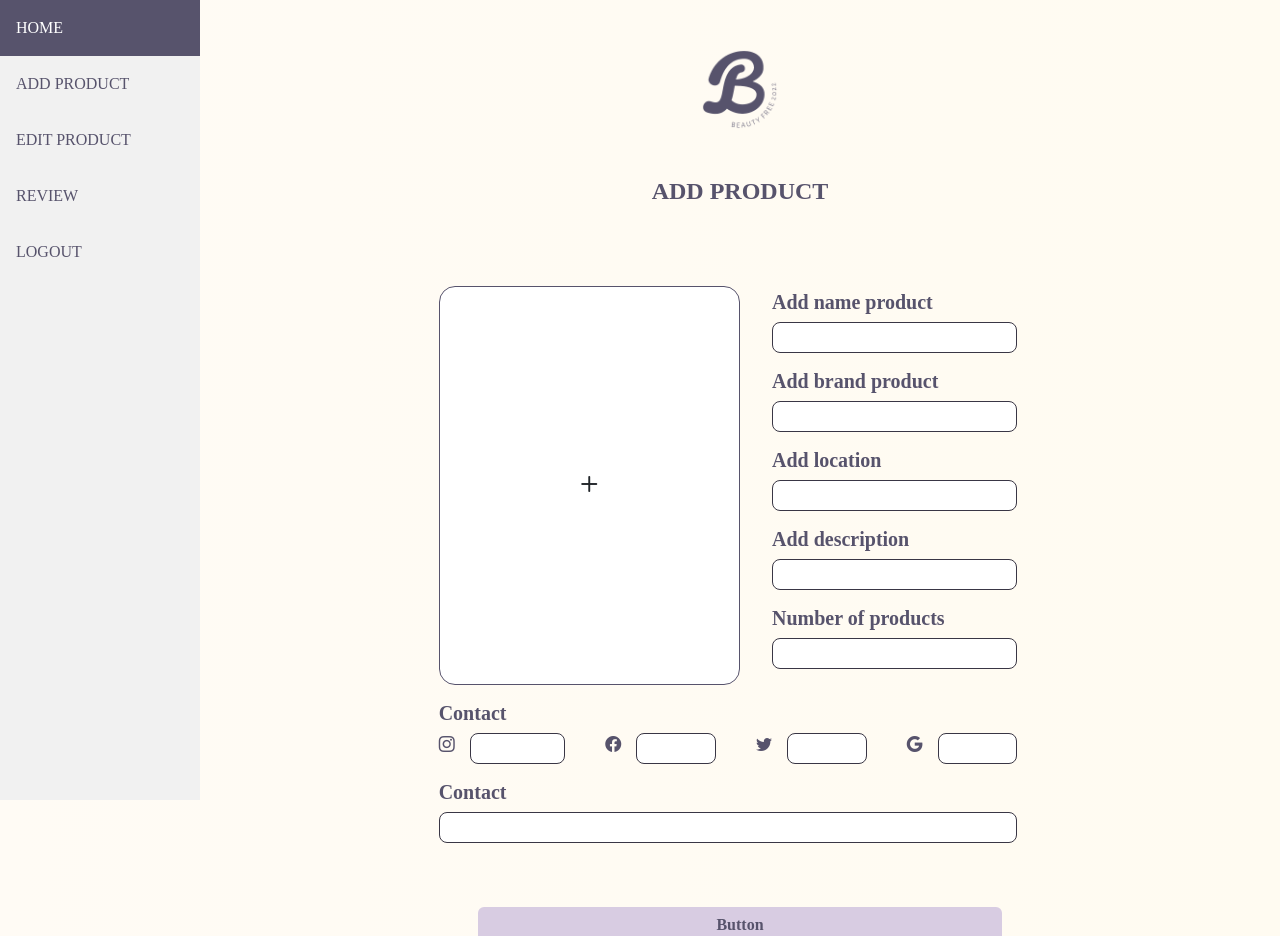
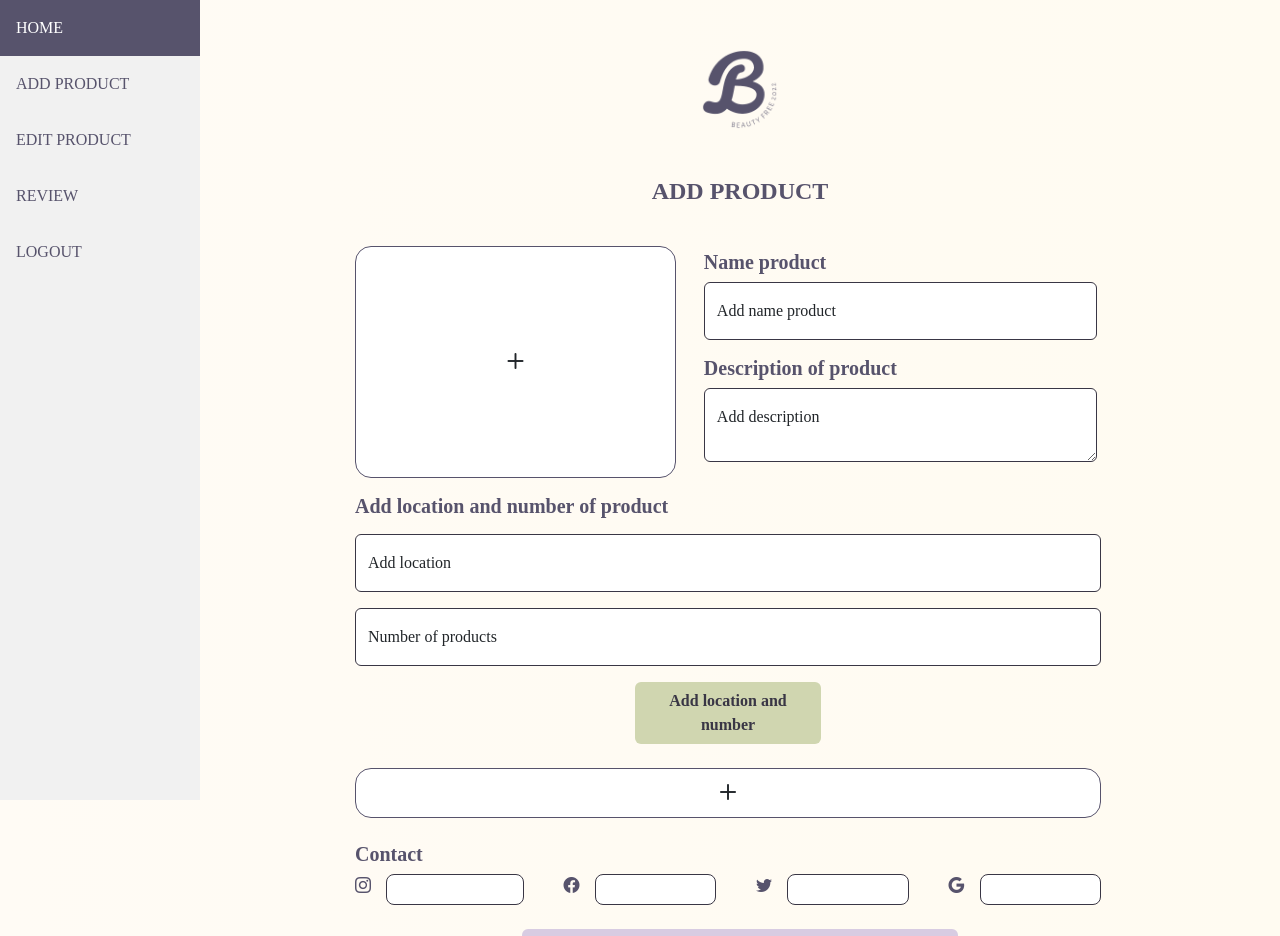
Before and after one commit to RonnaSat/Hackathon-Front, a React (Create React App) app: page /add_product in a window 1280 px wide. Shown: the top 936 px of the page. Built offline with nearby package versions, Linux system fonts and the light colour scheme; a web font is replaced by a local one.

Commit message:
add product

```diff
--- a/src/Admin/Add-product.js
+++ b/src/Admin/Add-product.js
@@ -13,44 +13,32 @@ export default function Add_product() {
                         <h4 class="text-center fw-bold card-body3">ADD PRODUCT</h4>
                     </div>
                     <div className='d-flex justify-content-center col-12'>
-                        <div className='col-8 '>
-                            <div class="row m-5">
-                                <div class="im-photo col-6 rounded-4 bg-white ">
+                        <div className='col-9 '>
+                            <div class="row m-2">
+                                <div class="im-photo col-5 rounded-4 bg-white ">
                                     <div className='d-flex justify-content-center align-items-center h-100'><i class="bi bi-plus fs-2"></i></div>
                                 </div>
-                                <div class="inform col-6">
+                                <div class="inform col-7">
                                     <div>
-                                        <div class="container m-1">
+                                        <div class="container ">
                                             <div class="col m-1">
                                                 <div className="col mb-3">
-                                                    <h5 class="card-body3 fw-bold">Add name product</h5>
-                                                    <div className="input-group input-group-sm ">
-                                                        <input type="text" className="form-control rounded-3" aria-label="Sizing example input" aria-describedby="inputGroup-sizing-sm" />
+                                                    <div className='d-flex justify-content-start'>
+                                                        <h5 className='card-body3 fw-bold'>Name product</h5>
                                                     </div>
+                                                    <div className="form-floating mb-3">
+                                                        <input type="text" className="form-control" id="floatingInput" placeholder="name@example.com" />
+                                                        <label htmlFor="floatingInput">Add name product</label>
+                                                    </div>
+
                                                 </div>
                                                 <div className="col mb-3">
-                                                    <h5 class="card-body3 fw-bold">Add brand product</h5>
-                                                    <div className="input-group input-group-sm ">
-                                                        <input type="text" className="form-control rounded-3" aria-label="Sizing example input" aria-describedby="inputGroup-sizing-sm" />
+                                                    <div className=' d-flex justify-content-start'>
+                                                        <h5 className='card-body3 fw-bold'>Description of product</h5>
                                                     </div>
-                                                </div>
-
-                                                <div class="col mb-3">
-                                                    <h5 class="card-body3 fw-bold">Add location</h5>
-                                                    <div className="input-group input-group-sm ">
-                                                        <input type="text" className="form-control rounded-3" aria-label="Sizing example input" aria-describedby="inputGroup-sizing-sm" />
-                                                    </div>
-                                                </div>
-                                                <div class="col mb-3">
-                                                    <h5 class="card-body3 fw-bold">Add description</h5>
-                                                    <div className="input-group input-group-sm ">
-                                                        <input type="text" className="form-control rounded-3" aria-label="Sizing example input" aria-describedby="inputGroup-sizing-sm" />
-                                                    </div>
-                                                </div>
-                                                <div class="col mb-3">
-                                                    <h5 class="card-body3 fw-bold">Number of products</h5>
-                                                    <div className="input-group input-group-sm ">
-                                                        <input type="text" className="form-control rounded-3" aria-label="Sizing example input" aria-describedby="inputGroup-sizing-sm" />
+                                                    <div class="form-floating">
+                                                        <textarea class="form-control h-100" placeholder="Leave a comment here" id="floatingTextarea2"></textarea>
+                                                        <label for="floatingTextarea2">Add description</label>
                                                     </div>
                                                 </div>
                                             </div>
@@ -61,6 +49,25 @@ export default function Add_product() {
                                     <div class="col">
                                         <div class="col mb-3">
                                             <div class="col mb-3 mt-3">
+                                                <div class="col mb-3">
+                                                    <div class="col mb-3">
+                                                        <h5 class="card-body3 fw-bold">Add location and number of product</h5>
+                                                    </div>
+                                                    <div className="form-floating mb-3">
+                                                        <input type="text" className="form-control" id="floatingInput" placeholder="name@example.com" />
+                                                        <label htmlFor="floatingInput">Add location</label>
+                                                    </div>
+                                                    <div className="form-floating mb-3">
+                                                        <input type="text" className="form-control" id="floatingInput" placeholder="name@example.com" />
+                                                        <label htmlFor="floatingInput">Number of products</label>
+                                                    </div>
+                                                </div>
+                                                <div class="d-grid gap-2 col-3 mx-auto">
+                                                    <button class="btn btn-green fw-bold" type="button">Add location and number</button>
+                                                </div>
+                                                <div class="im-photo col-12 rounded-4 bg-white my-4">
+                                                    <div className='d-flex justify-content-center align-items-center h-100 w-100'><i class="bi bi-plus fs-2"></i></div>
+                                                </div>
                                                 <h5 class="card-body3 fw-bold">Contact</h5>
                                                 <div className="input-group input-group-sm mb-3">
                                                     <div className='contact d-flex justify-content-start row'>
@@ -90,22 +97,15 @@ export default function Add_product() {
                                                 </div>
                                             </div>
                                         </div>
-                                        <div class="col mb-3">
-                                            <div class="col mb-3">
-                                                <h5 class="card-body3 fw-bold">Contact</h5>
-                                                <div className="input-group input-group-sm mb-3">
-                                                    <input type="text" className="form-control rounded-3" aria-label="Sizing example input" aria-describedby="inputGroup-sizing-sm" />
-                                                </div>
-                                            </div>
-                                        </div>
+
                                     </div>
                                 </div>
                             </div>
                         </div>
                     </div>
                 </div>
-                <div class="d-grid gap-2 col-6 mx-auto">
-                    <button class="btn btn-purple fw-bold" type="button">Button</button>
+                <div class="d-grid gap-2 col-5 mx-auto">
+                    <button class="btn btn-purple fw-bold" type="button">ADD PRODUCT</button>
                 </div>
             </div>
         </>
--- a/src/Menu/Home.js
+++ b/src/Menu/Home.js
@@ -61,7 +61,7 @@ export default function Home() {
                 <div className='col-12 d-flex justify-content-center'>
                     <div class="row row-cols-2">
                         {products?.map((product) =>
-                            <div className='p-4 p-sm-5 d-flex justify-content-center'>
+                            <div className='p-2 p-sm-3 d-flex justify-content-center'>
                                 <div className="card mb-3" style={{ maxWidth: 540 }}>
                                     <div className="row g-0">
                                         <div className="col-md-4 btn-pp align-items-center d-flex">
--- a/src/Menu/Review.js
+++ b/src/Menu/Review.js
@@ -81,7 +81,6 @@ export default function Review_product() {
                             <div className='d-flex justify-content-center py-4 '>
                                 <input className="btn btn-purple fw-bold btn-lg d-grid gap-2 col-6 mx-auto" type="submit" defaultValue="Submit" />
                             </div>
-
                         </div>
                     </div>
                 </div>
--- a/src/Menu/Select.js
+++ b/src/Menu/Select.js
@@ -32,7 +32,7 @@ export default function Select() {
                                 <p className="card-text">This is a wider card with supporting text </p>
                                 <hr></hr>
                                 <div>
-                                    <p className="card-text my-2">Select Branch</p>
+                                    <p className="card-text my-2">Select information</p>
                                     <select class="form-select form-select-sm my-2 rounded-3" aria-label=".form-select-sm example">
                                         <option selected>Select Branch</option>
                                         <option value="1">One</option>
```
